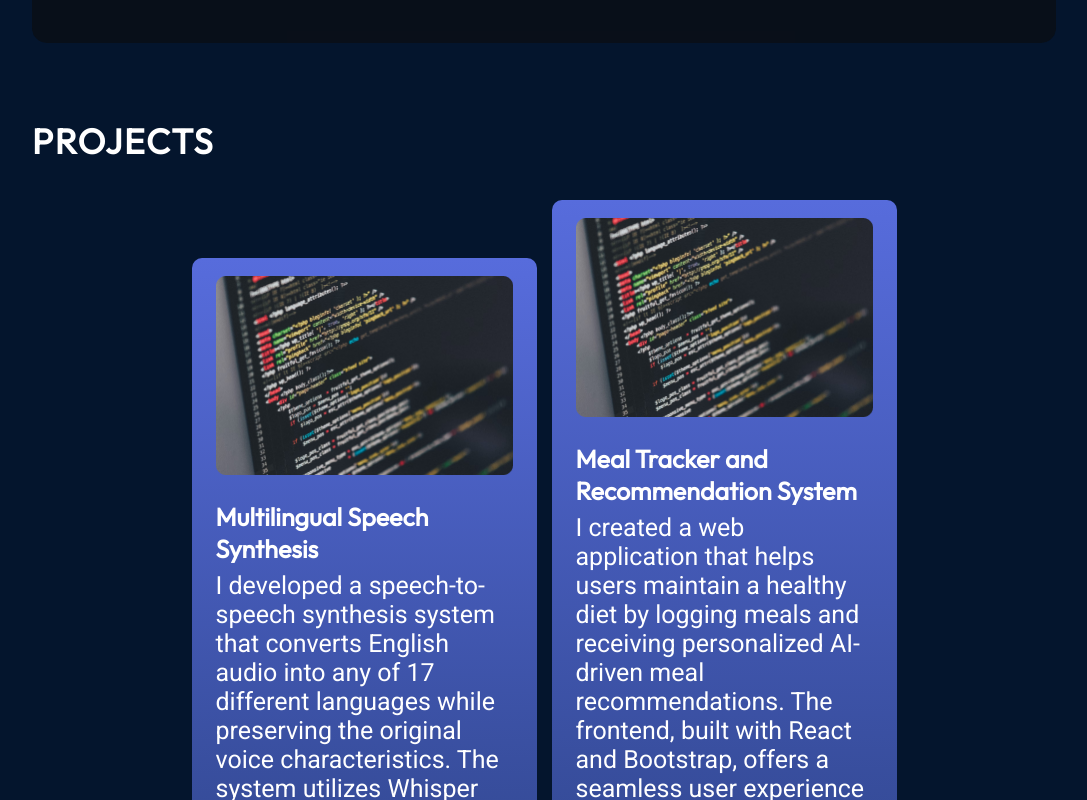
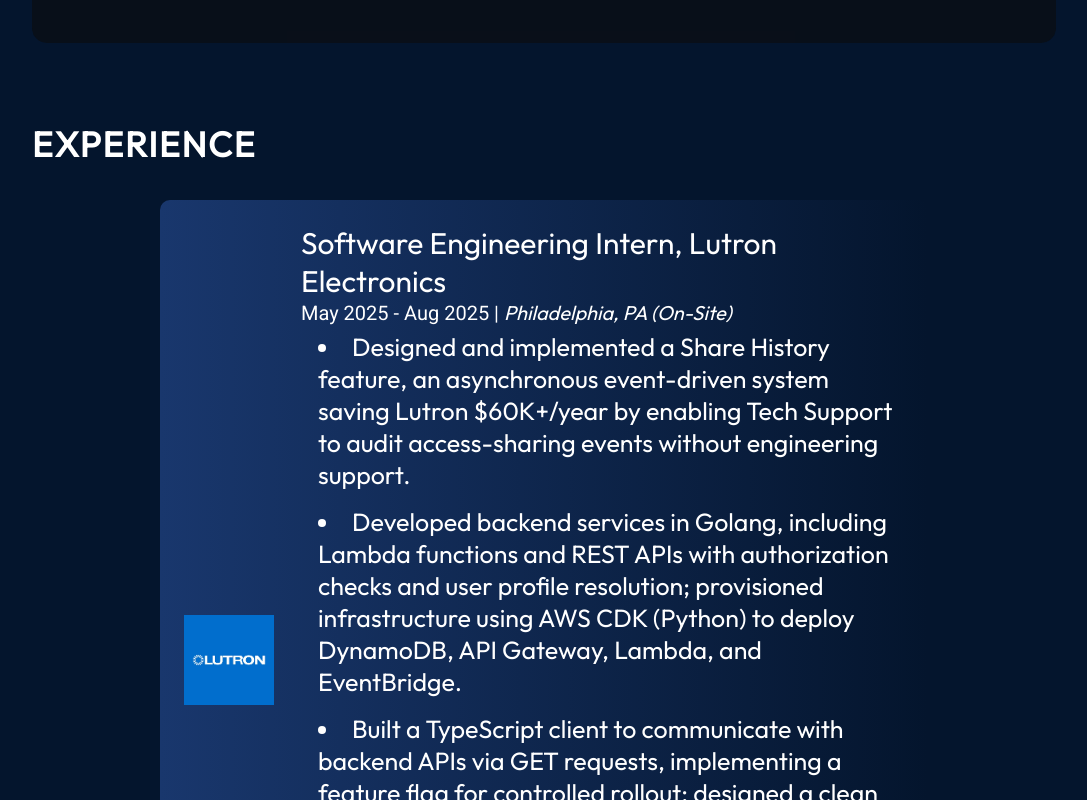
Before and after one commit to mt-evan/Portfolio-Website, a React (Vite) app in the folder Portfolio/: page / in a window 1280 px wide. Shown: the part 1820-2620 px from the top of the page, without its empty margins (96-1183 px from the left). Built offline with nearby package versions, Linux system fonts and the light colour scheme.

Commit message:
put experience section above projects section

```diff
--- a/Portfolio/src/App.jsx
+++ b/Portfolio/src/App.jsx
@@ -12,8 +12,8 @@
     <Navbar />
     <Hero />
     <About />
+    <Experience />
     <Projects />
-    <Experience />
     <Skills />
     <Contact />
   </div>);
```
